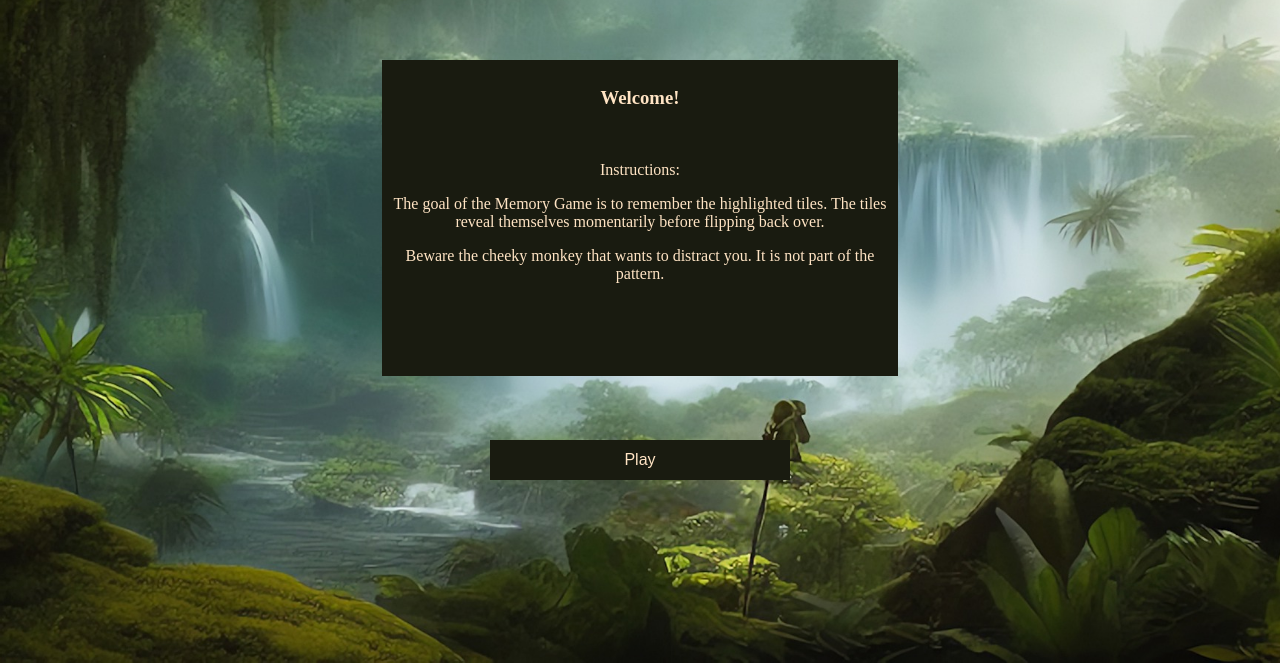
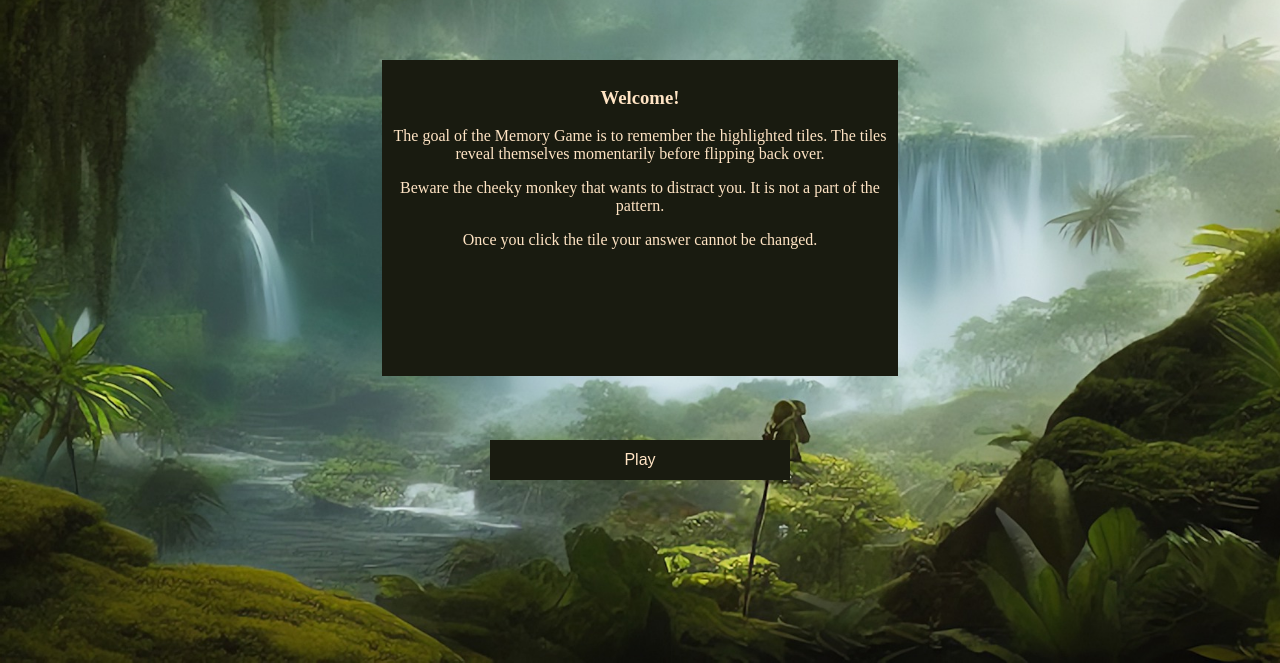
Before and after one commit to AnnaSeDab/Project2-memory-game, a plain HTML site: page index.html in a window 1280 px wide. Shown: the part 137-800 px from the top of the page. Drawn offline with Linux system fonts and the light colour scheme.

Commit message:
fix: update the instructions

```diff
--- a/index.html
+++ b/index.html
@@ -21,10 +21,9 @@
         <!-- name input form -->
         <div class="form-container">
             <h3>Welcome!</h3>
-            <br>
-            <p>Instructions:</p>
             <p>The goal of the Memory Game is to remember the highlighted tiles. The tiles reveal themselves momentarily before flipping back over.</p>
-            <p>Beware the cheeky monkey that wants to distract you. It is not part of the pattern. </p>
+            <p>Beware the cheeky monkey that wants to distract you. It is not a part of the pattern. </p>
+            <p>Once you click the tile your answer cannot be changed.</p>
         </div>
 
         <!-- play button -->
```
